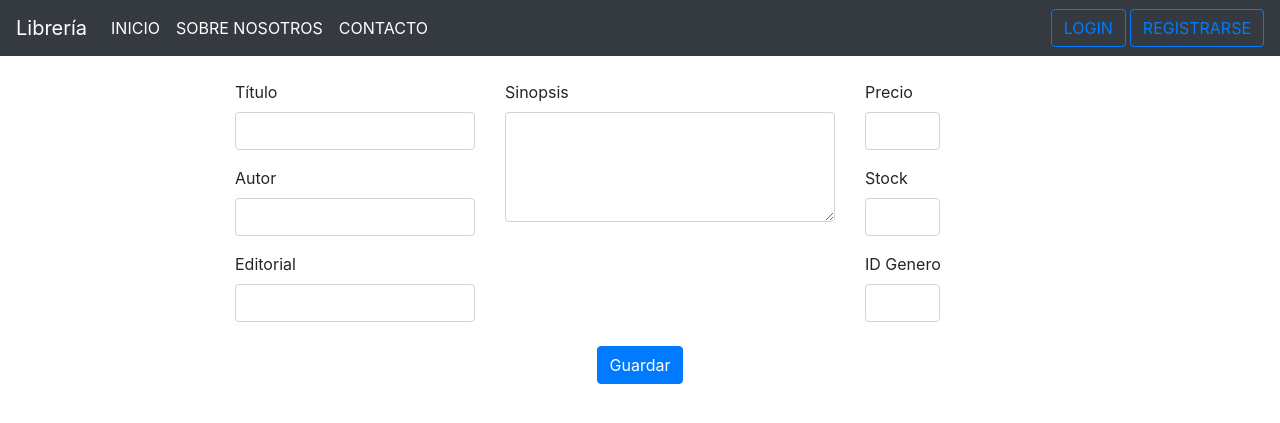
After one commit to ivanjens/tpe-web2, a PHP site: template templates/form-libro.php in a window 1280 px wide. The commit adds this page. Shown: the top 423 px of the page. Run offline with PHP 8.4, Linux system fonts and the light colour scheme; the template is opened without the code that fills it, so the values that code supplies are empty; some libraries are stand-ins or nearby versions.

Commit message:
Añadida la alta de libros y cambios menores en templates

```diff
--- a/router.php
+++ b/router.php
@@ -20,6 +20,11 @@ switch ($params[0]) {
     case 'home':
         $controller = new LibrosController();
         $controller->showLibros();
+        $controller->showPanelAdmin();
+        break;
+    case 'crear-libro': // filtra libros por genero
+        $controller = new LibrosController();
+        $controller->addLibro();
         break;
     /* case 'categoria': // filtra libros por genero
         $controller = new GeneroController();
--- /dev/null
+++ b/templates/form-libro.php
@@ -0,0 +1,44 @@
+<!-- formulario añadir libro -->
+<form action="crear-libro" method="POST" class="my-4">
+    <div class="row justify-content-center col-12">
+        <div class="col-3">
+            <div class="form-group">
+                <label>Título</label>
+                <input name="titulo" type="text" class="form-control">
+            </div>
+            <div class="form-group">
+                <label>Autor</label>
+                <input name="autor" type="text" class="form-control">
+            </div>
+            <div class="form-group">
+                <label>Editorial</label>
+                <input name="editorial" type="text" class="form-control">
+            </div>
+        </div>
+        <div class="col-4">
+            <div class="form-group">
+                <label>Sinopsis</label>
+                <textarea name="sinopsis" class="form-control col-12" rows="4"></textarea>
+            </div>
+        </div>
+        <div class="col-2">
+            <div class="form-group">
+                <label>Precio</label>
+                <input name="precio" type="text" class="form-control col-6">
+            </div>
+            <div class="form-group">
+                <label>Stock</label>
+                <input name="stock" type="text" class="form-control col-6">
+            </div>
+            <div class="form-group">
+                <label>ID Genero</label>
+                <input name="id_genero" type="text" class="form-control col-6">
+            </div>
+        </div>
+    </div>
+
+    <div class='row justify-content-center mt-2'>
+        <button type="submit" class="btn btn-primary">Guardar</button>
+    </div>
+
+</form>
--- a/templates/header.php
+++ b/templates/header.php
@@ -20,7 +20,7 @@
             <div class="collapse navbar-collapse" id="navbarNav">
               <ul class="navbar-nav">
                 <li class="nav-item active">
-                  <a class="nav-link" href="#">INICIO</a>
+                  <a class="nav-link" href="home">INICIO</a>
                 </li>
                 <li class="nav-item active">
                   <a class="nav-link" href="#">SOBRE NOSOTROS</a>
```
Also changed, not shown: app/controllers/libros.controller.php (+17 -1 lines), app/models/libros.model.php (+11 -3 lines), app/views/libros.view.php (+9 -0 lines).
